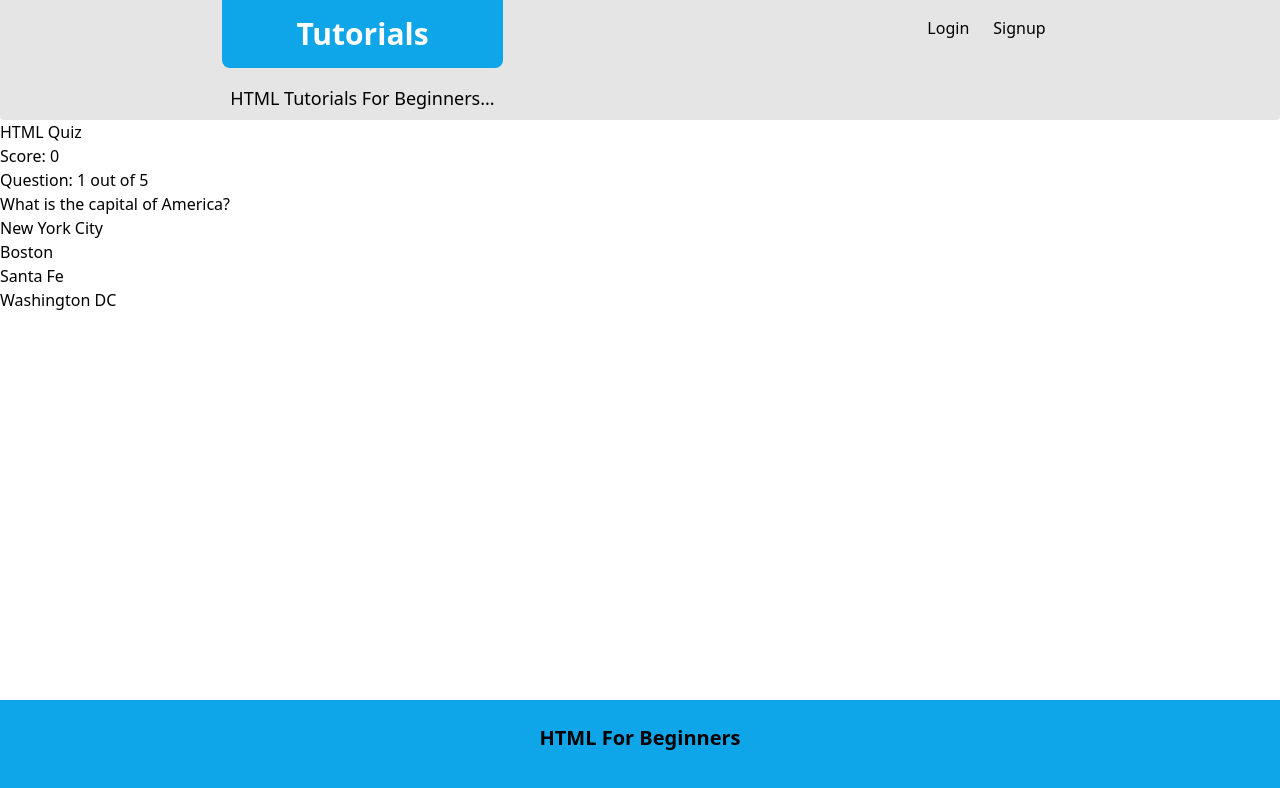
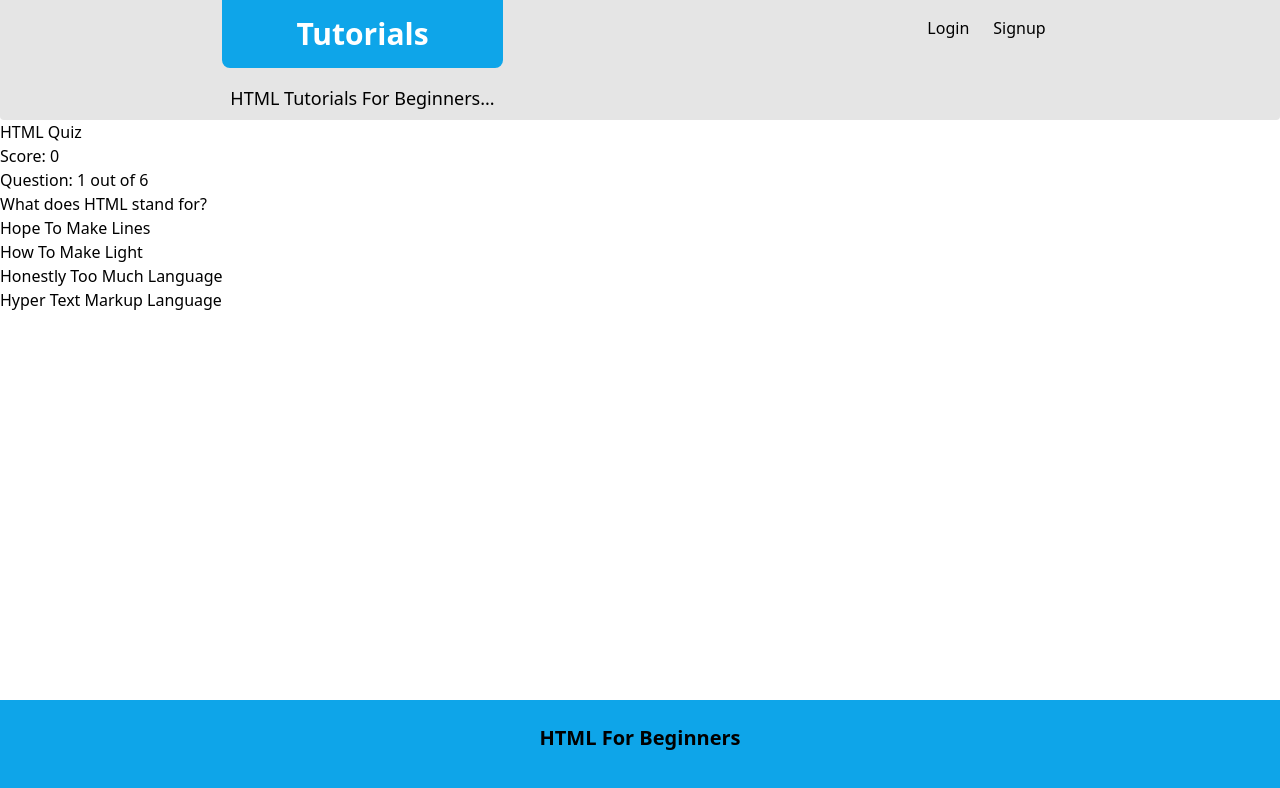
Before and after one commit to PierTwo/HTML-For-Beginners, a React (Create React App) app in the folder client/: page / in a window 1280 px wide. Shown: the top 788 px of the page. Built offline with nearby package versions, Linux system fonts and the light colour scheme.

Commit message:
quiz questions

```diff
--- a/client/src/pages/Home.js
+++ b/client/src/pages/Home.js
@@ -9,48 +9,57 @@ const Home = () => {
 
   const questions = [
     {
-      text: 'What is the capital of America?',
+      text: 'What does HTML stand for?',
       options: [
-        { id: 0, text: 'New York City', isCorrect: false },
-        { id: 1, text: 'Boston', isCorrect: false },
-        { id: 2, text: 'Santa Fe', isCorrect: false },
-        { id: 3, text: 'Washington DC', isCorrect: true },
+        { id: 0, text: 'Hope To Make Lines', isCorrect: false },
+        { id: 1, text: 'How To Make Light', isCorrect: false },
+        { id: 2, text: 'Honestly Too Much Language', isCorrect: false },
+        { id: 3, text: 'Hyper Text Markup Language', isCorrect: true },
       ],
     },
     {
-      text: 'What year was the Constitution of America written?',
+      text: 'What is the very first tag you will use in a HTML document?',
       options: [
-        { id: 0, text: '1787', isCorrect: true },
-        { id: 1, text: '1776', isCorrect: false },
-        { id: 2, text: '1774', isCorrect: false },
-        { id: 3, text: '1826', isCorrect: false },
+        { id: 0, text: '<!DOCTYPE html>', isCorrect: true },
+        { id: 1, text: '<start></start>', isCorrect: false },
+        { id: 2, text: '<header></header>', isCorrect: false },
+        { id: 3, text: '<!BEGIN html>', isCorrect: false },
       ],
     },
     {
-      text: 'Who was the second president of the US?',
+      text: 'What tag contains all other tags with the exception of <!DOCTYPE html> tag?',
       options: [
-        { id: 0, text: 'John Adams', isCorrect: true },
-        { id: 1, text: 'Paul Revere', isCorrect: false },
-        { id: 2, text: 'Thomas Jefferson', isCorrect: false },
-        { id: 3, text: 'Benjamin Franklin', isCorrect: false },
+        { id: 0, text: '<html></html>', isCorrect: true },
+        { id: 1, text: '<head></head>', isCorrect: false },
+        { id: 2, text: '<body></body>', isCorrect: false },
+        { id: 3, text: '<footer></footer>', isCorrect: false },
       ],
     },
     {
-      text: 'What is the largest state in the US?',
+      text: 'What tags are used to start the area that is visible in the browser?',
       options: [
-        { id: 0, text: 'California', isCorrect: false },
-        { id: 1, text: 'Alaska', isCorrect: true },
-        { id: 2, text: 'Texas', isCorrect: false },
-        { id: 3, text: 'Montana', isCorrect: false },
+        { id: 0, text: '<html></html>', isCorrect: false },
+        { id: 1, text: '<body></body>', isCorrect: true },
+        { id: 2, text: '<head></head>', isCorrect: false },
+        { id: 3, text: '<!DOCTYPE html>', isCorrect: false },
       ],
     },
     {
-      text: 'Which of the following countries DO NOT border the US?',
+      text: 'What tag defines the documents title that is shown in the browser?',
       options: [
-        { id: 0, text: 'Canada', isCorrect: false },
-        { id: 1, text: 'Russia', isCorrect: true },
-        { id: 2, text: 'Cuba', isCorrect: true },
-        { id: 3, text: 'Mexico', isCorrect: false },
+        { id: 0, text: '<header></header>', isCorrect: false },
+        { id: 1, text: '<title></title>', isCorrect: true },
+        { id: 2, text: '<div></div>', isCorrect: false },
+        { id: 3, text: '<head></head>', isCorrect: false },
+      ],
+    },
+    {
+      text: 'What is an example of a self closing HTML tag?',
+      options: [
+        { id: 0, text: '<header />', isCorrect: false },
+        { id: 1, text: '<img />', isCorrect: true },
+        { id: 2, text: '<head />', isCorrect: false },
+        { id: 3, text: '<div />', isCorrect: false },
       ],
     },
   ];
```
